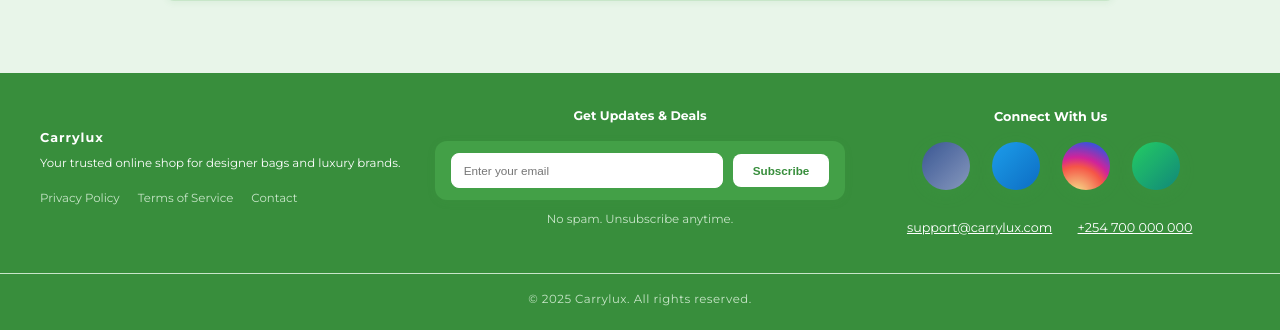
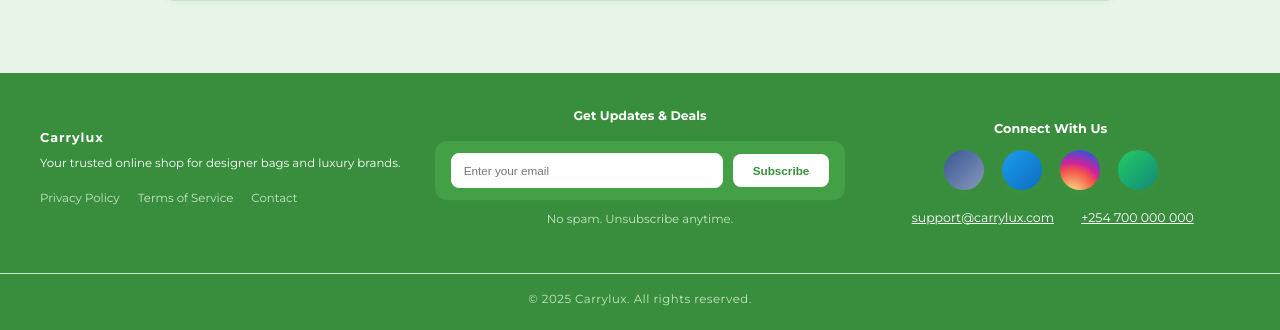
Before and after one commit to WangilaPrish/carrylux, a Django app: page /about/ in a window 1280 px wide. Shown: the part 672-1002 px from the top of the page. Run offline with Django 5.2, Linux system fonts and the light colour scheme.

Commit message:
Refactor footer social media and contact sections for improved layout and spacing

```diff
--- a/shop/templates/base.html
+++ b/shop/templates/base.html
@@ -76,28 +76,28 @@
 
         .footer-social {
             display: flex;
-            gap: 22px;
+            gap: 18px;
             justify-content: center;
-            margin-bottom: 18px;
+            margin-bottom: 12px;
         }
 
         .footer-social a {
-            width: 48px;
-            height: 48px;
+            width: 40px;
+            height: 40px;
             border-radius: 50%;
             display: flex;
             align-items: center;
             justify-content: center;
-            font-size: 1.7em;
-            box-shadow: 0 4px 16px rgba(67, 160, 71, 0.18);
+            font-size: 1.3em;
+            box-shadow: 0 2px 8px rgba(67, 160, 71, 0.13);
             transition: transform 0.18s, box-shadow 0.18s, filter 0.18s;
             filter: brightness(0.97);
             background: #fff;
         }
 
         .footer-social a:hover {
-            transform: scale(1.13);
-            box-shadow: 0 8px 24px rgba(67, 160, 71, 0.22);
+            transform: scale(1.12);
+            box-shadow: 0 6px 18px rgba(67, 160, 71, 0.22);
             filter: brightness(1.1);
         }
 
@@ -123,22 +123,21 @@
 
         .footer-contact {
             text-align: center;
-            margin-top: 10px;
-            font-size: 1em;
+            margin-top: 8px;
+            font-size: 0.98em;
         }
 
         .footer-contact a {
             color: #fff;
             text-decoration: underline;
-            margin-left: 6px;
-            margin-right: 12px;
+            margin: 0 10px;
             font-weight: 500;
         }
 
         .footer-contact i {
             margin-right: 4px;
             color: #fff;
-            font-size: 1.1em;
+            font-size: 1em;
         }
     </style>
     {% block extra_head %}{% endblock %}
@@ -194,7 +193,7 @@
             </div>
             <div
                 style="flex:1;min-width:220px;text-align:center;display:flex;flex-direction:column;align-items:center;justify-content:center;">
-                <h2 style="color:#fff;font-size:1em;font-weight:700;margin-bottom:18px;">Connect With Us</h2>
+                <h2 style="color:#fff;font-size:1em;font-weight:700;margin-bottom:14px;">Connect With Us</h2>
                 <div class="footer-social">
                     <a href="#" class="facebook" title="Facebook"><i class="fab fa-facebook-f"></i></a>
                     <a href="#" class="twitter" title="Twitter"><i class="fab fa-twitter"></i></a>
```
